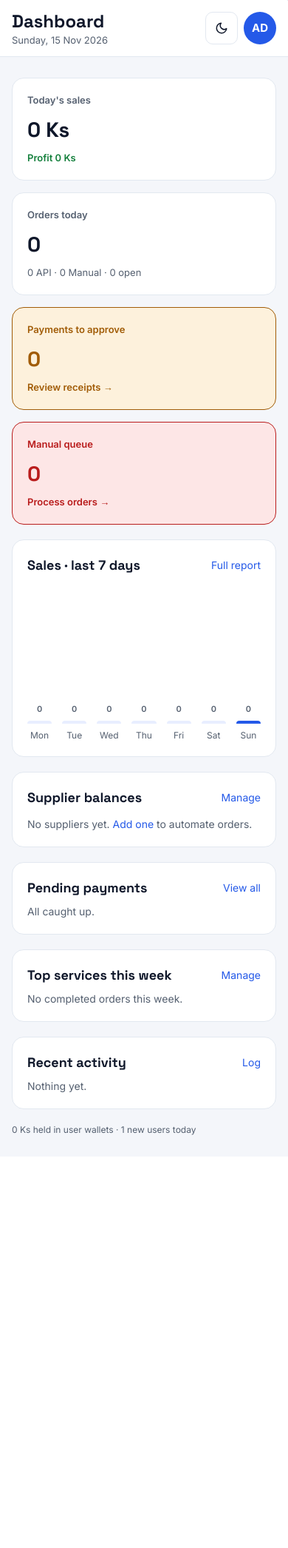
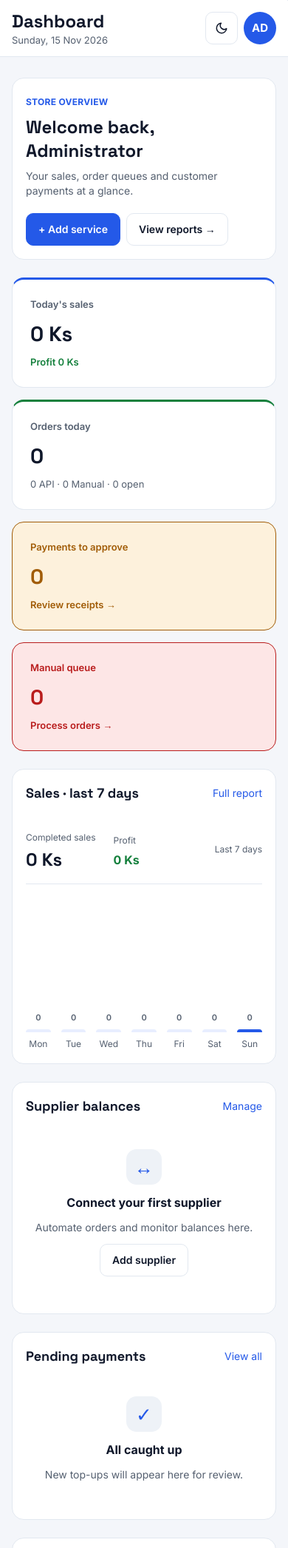
Before and after one commit to shwesiads-ctrl/UnlockHub, a Laravel app: page /admin in a window 390 px wide. Shown: the part 832-2924 px from the top of the page at 74% size. Before the commit the page ends 2366 px from the top, so only its background shows below. Run offline with Laravel 12, Linux system fonts and the light colour scheme; the visitor is signed in with stand-in values (Sample User, id 1); data comes from the database, SQL or seed files in the repository; data that the repository does not hold is empty; style sheets or scripts are compiled from the project's sources; some libraries are stand-ins or nearby versions.

Commit message:
Refresh admin dashboard with responsive overview and clearer activity panels

```diff
--- a/resources/css/app.css
+++ b/resources/css/app.css
@@ -112,6 +112,35 @@
   .settings-actions .btn { width: 100%; }
 }
 
+.admin-overview { display: flex; flex-direction: column; gap: 24px; }
+.dashboard-welcome { display: flex; flex-wrap: wrap; align-items: center; justify-content: space-between; gap: 20px; padding: 26px; border: 1px solid var(--uh-line); border-radius: 16px; background: var(--uh-surface); }
+.dashboard-stats { display: grid; grid-template-columns: repeat(4, minmax(0, 1fr)); gap: 16px; }
+.dashboard-stats > * { min-width: 0; position: relative; padding: 24px; }
+.dashboard-stats > :first-child { border-top: 3px solid var(--uh-brand); }
+.dashboard-stats > :nth-child(2) { border-top: 3px solid var(--uh-ok); }
+.dashboard-main-grid { display: grid; grid-template-columns: minmax(0, 2fr) minmax(280px, 1fr); gap: 24px; align-items: stretch; }
+.dashboard-main-grid > section { min-width: 0; padding: 24px; }
+.dashboard-chart-summary { display: flex; align-items: center; flex-wrap: wrap; gap: 24px; padding: 16px 0; border-bottom: 1px solid var(--uh-line); }
+.dashboard-detail-grid { display: grid; grid-template-columns: repeat(3, minmax(0, 1fr)); gap: 24px; align-items: start; }
+.dashboard-detail-grid > section { min-width: 0; padding: 24px; }
+.dashboard-empty { display: flex; flex-direction: column; align-items: center; gap: 12px; text-align: center; padding: 32px 12px; }
+.dashboard-empty-symbol { display: grid; place-items: center; width: 48px; height: 48px; border-radius: 14px; background: var(--uh-surface-2); color: var(--uh-brand-ink); font-size: 26px; }
+.dashboard-rank { flex-shrink: 0; display: grid; place-items: center; width: 30px; height: 30px; border-radius: 8px; background: var(--uh-brand-soft); color: var(--uh-brand-ink); font-weight: 700; }
+.dashboard-footer { display: flex; flex-wrap: wrap; align-items: center; gap: 24px; padding: 20px 24px; border: 1px solid var(--uh-line); border-radius: 16px; background: var(--uh-surface); }
+@media (max-width: 1200px) {
+  .dashboard-stats { grid-template-columns: repeat(2, minmax(0, 1fr)); }
+  .dashboard-detail-grid { grid-template-columns: repeat(2, minmax(0, 1fr)); }
+  .dashboard-detail-grid > :last-child { grid-column: 1 / -1; }
+}
+@media (max-width: 800px) {
+  .dashboard-main-grid, .dashboard-detail-grid { grid-template-columns: minmax(0, 1fr); }
+}
+@media (max-width: 480px) {
+  .dashboard-stats { grid-template-columns: minmax(0, 1fr); }
+  .dashboard-welcome, .dashboard-main-grid > section, .dashboard-detail-grid > section { padding: 18px; }
+  .dashboard-footer > .btn { width: 100%; margin-left: 0; }
+}
+
 .receipt-dialog {
   width: min(800px, calc(100vw - 24px));
   max-height: calc(100dvh - 24px);
--- a/resources/views/admin/dashboard.blade.php
+++ b/resources/views/admin/dashboard.blade.php
@@ -1,16 +1,26 @@
 @extends('layouts.admin', ['title' => 'Dashboard', 'subtitle' => now()->format('l, d M Y')])
 
 @section('content')
-<div class="grid gap-4 grid-cols-[repeat(auto-fit,minmax(200px,1fr))]">
+<div class="admin-overview">
+<section class="dashboard-welcome">
+    <div><span class="text-xs font-bold uppercase tracking-wide text-brand-ink">Store overview</span><h2 class="m-0 mt-2 text-2xl font-bold">Welcome back, {{ auth()->user()->name }}</h2><p class="m-0 mt-2 text-sm text-muted">Your sales, order queues and customer payments at a glance.</p></div>
+    <div class="flex flex-wrap gap-2"><a href="{{ route('admin.services.create') }}" class="btn btn-primary">+ Add service</a><a href="{{ route('admin.reports.index') }}" class="btn">View reports →</a></div>
+</section>
+<div class="dashboard-stats">
     <div class="card p-5 flex flex-col gap-2"><span class="text-[13px] font-semibold text-muted">Today's sales</span><span class="font-display text-[28px] font-bold">{{ money($stats['sales_today']) }}</span><span class="text-[13px] text-ok font-semibold">Profit {{ money($stats['profit_today']) }}</span></div>
     <div class="card p-5 flex flex-col gap-2"><span class="text-[13px] font-semibold text-muted">Orders today</span><span class="font-display text-[28px] font-bold">{{ $stats['orders_today'] }}</span><span class="text-[13px] text-muted">{{ $stats['api_today'] }} API · {{ $stats['orders_today'] - $stats['api_today'] }} Manual · {{ $stats['open'] }} open</span></div>
     <a href="{{ route('admin.payments.index') }}" class="rounded-2xl p-5 flex flex-col gap-2 no-underline bg-warn-soft border border-warn text-warn hover:text-warn"><span class="text-[13px] font-semibold">Payments to approve</span><span class="font-display text-[28px] font-bold">{{ $adminBadges['payments'] ?? 0 }}</span><span class="text-[13px] font-semibold">Review receipts →</span></a>
     <a href="{{ route('admin.orders.manual') }}" class="rounded-2xl p-5 flex flex-col gap-2 no-underline bg-danger-soft border border-danger text-danger hover:text-danger"><span class="text-[13px] font-semibold">Manual queue</span><span class="font-display text-[28px] font-bold">{{ $adminBadges['manual'] ?? 0 }}</span><span class="text-[13px] font-semibold">{{ $stats['api_failed'] ? $stats['api_failed'].' from API failures →' : 'Process orders →' }}</span></a>
 </div>
 
-<div class="flex flex-wrap gap-5 items-start">
+<div class="dashboard-main-grid">
     <section class="flex-[999_1_520px] min-w-0 card p-5 flex flex-col gap-4">
         <div class="flex justify-between items-center"><h2 class="m-0 text-lg font-bold">Sales · last 7 days</h2><a href="{{ route('admin.reports.index', ['preset' => '7d']) }}" class="text-sm">Full report</a></div>
+        <div class="dashboard-chart-summary">
+            <div><span class="text-xs text-muted">Completed sales</span><strong class="block font-display text-2xl mt-1">{{ money(array_sum(array_column($week, 'sales'))) }}</strong></div>
+            <div><span class="text-xs text-muted">Profit</span><strong class="block text-ok mt-1">{{ money(array_sum(array_column($week, 'profit'))) }}</strong></div>
+            <span class="text-xs text-muted ml-auto">Last 7 days</span>
+        </div>
         @php $max = max(1, max(array_column($week, 'sales'))); @endphp
         <div class="flex items-end gap-3.5 h-52 pt-2" role="img" aria-label="Bar chart of completed sales for the last 7 days">
             @foreach ($week as $d)
@@ -42,12 +52,12 @@
                 <span class="font-display font-bold whitespace-nowrap">{{ $s->balance !== null ? number_format((float) $s->balance, 2).' '.$s->currency : '—' }}</span>
             </div>
         @empty
-            <p class="m-0 text-sm text-muted">No suppliers yet. <a href="{{ route('admin.suppliers.create') }}">Add one</a> to automate orders.</p>
+            <div class="dashboard-empty"><span class="dashboard-empty-symbol" aria-hidden="true">↔</span><strong class="text-ink">Connect your first supplier</strong><p class="m-0 text-sm text-muted">Automate orders and monitor balances here.</p><a href="{{ route('admin.suppliers.create') }}" class="btn">Add supplier</a></div>
         @endforelse
     </section>
 </div>
 
-<div class="grid gap-5 grid-cols-[repeat(auto-fit,minmax(320px,1fr))]">
+<div class="dashboard-detail-grid">
     <section class="card p-5 flex flex-col gap-2">
         <div class="flex justify-between items-center"><h2 class="m-0 text-lg font-bold">Pending payments</h2><a href="{{ route('admin.payments.index') }}" class="text-sm">View all</a></div>
         @forelse ($pendingPayments as $p)
@@ -56,16 +66,16 @@
                 <span class="font-bold whitespace-nowrap">{{ money($p->amount) }}</span>
             </a>
         @empty
-            <p class="m-0 text-sm text-muted">All caught up.</p>
+            <div class="dashboard-empty"><span class="dashboard-empty-symbol text-ok" aria-hidden="true">✓</span><strong class="text-ink">All caught up</strong><p class="m-0 text-sm text-muted">New top-ups will appear here for review.</p></div>
         @endforelse
     </section>
 
     <section class="card p-5 flex flex-col gap-2">
         <div class="flex justify-between items-center"><h2 class="m-0 text-lg font-bold">Top services this week</h2><a href="{{ route('admin.services.index') }}" class="text-sm">Manage</a></div>
         @forelse ($topServices as $s)
-            <div class="flex justify-between gap-3 text-sm py-2.5 border-b border-line last:border-0"><span>{{ $s->service_name }}</span><span class="text-muted whitespace-nowrap">{{ $s->n }} orders</span></div>
+            <div class="flex items-center gap-3 text-sm py-3 border-b border-line last:border-0"><span class="dashboard-rank">{{ $loop->iteration }}</span><span class="min-w-0 flex-1">{{ $s->service_name }}<span class="block text-xs text-muted mt-1">{{ money($s->sales) }} sales</span></span><span class="badge badge-info whitespace-nowrap">{{ $s->n }} orders</span></div>
         @empty
-            <p class="m-0 text-sm text-muted">No completed orders this week.</p>
+            <div class="dashboard-empty"><span class="dashboard-empty-symbol" aria-hidden="true">☆</span><strong class="text-ink">Your best sellers will appear here</strong><p class="m-0 text-sm text-muted">Ranked by completed orders this week.</p></div>
         @endforelse
     </section>
 
@@ -73,14 +83,19 @@
         <div class="flex justify-between items-center"><h2 class="m-0 text-lg font-bold">Recent activity</h2><a href="{{ route('admin.activity.index') }}" class="text-sm">Log</a></div>
         @forelse ($activity as $a)
             <div class="flex justify-between gap-3 text-[13px] py-2 border-b border-line last:border-0">
-                <span><strong>{{ $a->user?->username ?? 'system' }}</strong> <span class="font-mono text-muted">{{ $a->action }}</span></span>
+                <span class="min-w-0"><strong class="block">{{ $a->user?->username ?? 'system' }}</strong> <span class="text-muted break-all">{{ str_replace(['.', '_'], ' ', $a->action) }}</span></span>
                 <span class="text-muted whitespace-nowrap">{{ $a->created_at->diffForHumans(null, true) }}</span>
             </div>
         @empty
-            <p class="m-0 text-sm text-muted">Nothing yet.</p>
+            <div class="dashboard-empty"><strong class="text-ink">No recent activity</strong><p class="m-0 text-sm text-muted">Staff actions will appear here.</p></div>
         @endforelse
     </section>
 </div>
 
-<p class="m-0 text-xs text-muted">{{ money($stats['wallets']) }} held in user wallets · {{ $stats['new_users_today'] }} new users today</p>
+<section class="dashboard-footer">
+    <a href="{{ route('admin.users.index') }}" class="no-underline"><span class="text-xs text-muted">Customer wallet balances</span><strong class="block text-ink mt-1">{{ money($stats['wallets']) }}</strong></a>
+    <div><span class="text-xs text-muted">New customers today</span><strong class="block text-ink mt-1">{{ number_format($stats['new_users_today']) }}</strong></div>
+    <a href="{{ route('admin.orders.index') }}" class="btn ml-auto">Manage all orders →</a>
+</section>
+</div>
 @endsection
```
